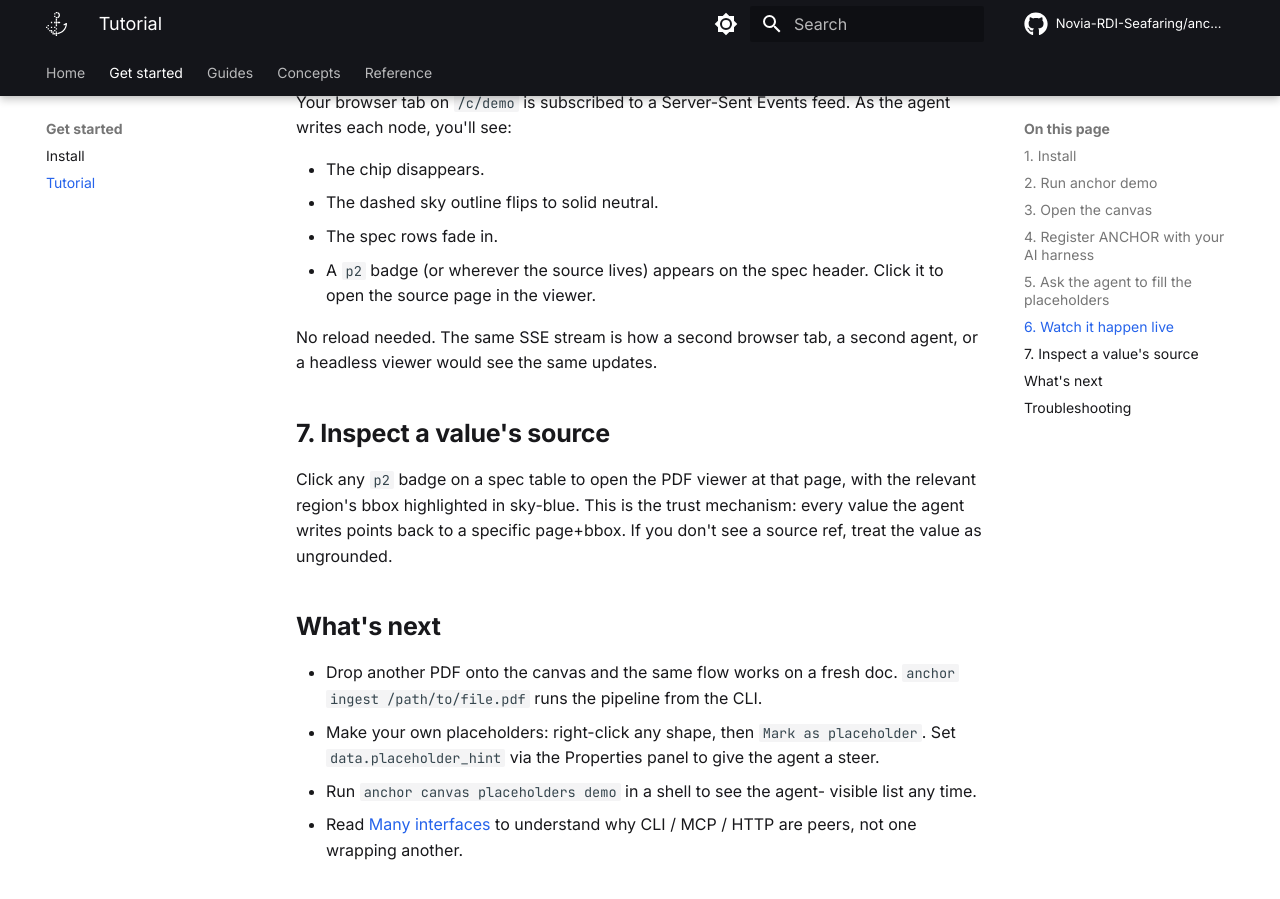
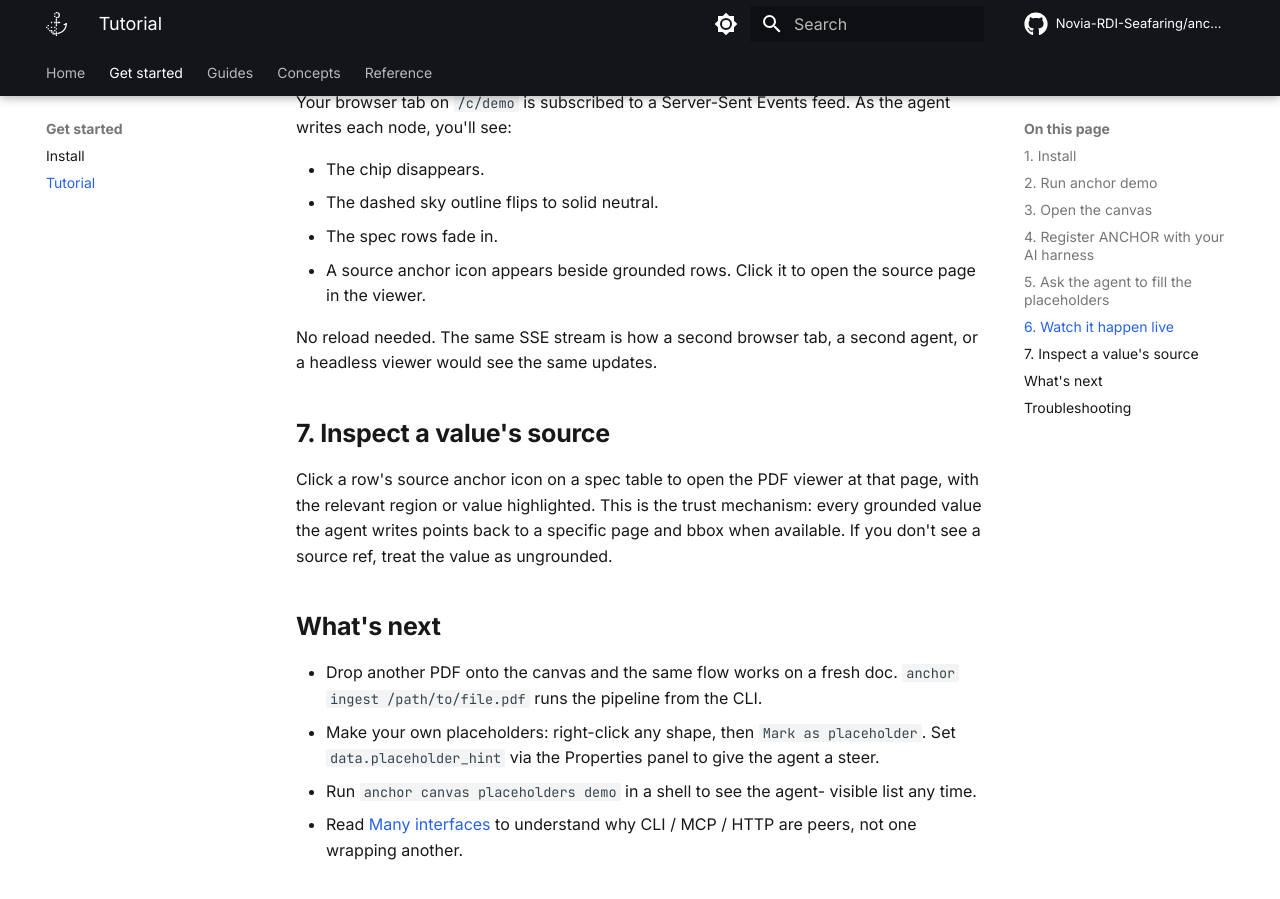
Before and after one commit to Novia-RDI-Seafaring/anchor, an MkDocs documentation site: the page built from docs/getting-started/tutorial.md, in a window 1280 px wide and 900 px high, scrolled down 2853 px. Built offline with MkDocs 1.6.1 and Material for MkDocs 9.7.7, drawn with Linux system fonts in a browser that asks for light colours; comment, search, counter and statistics services are not loaded.

```diff
--- a/docs/getting-started/tutorial.md
+++ b/docs/getting-started/tutorial.md
@@ -133,19 +133,19 @@ As the agent writes each node, you'll see:
 - The chip disappears.
 - The dashed sky outline flips to solid neutral.
 - The spec rows fade in.
-- A `p2` badge (or wherever the source lives) appears on the spec
-  header. Click it to open the source page in the viewer.
+- A source anchor icon appears beside grounded rows. Click it to open
+  the source page in the viewer.
 
 No reload needed. The same SSE stream is how a second browser tab, a
 second agent, or a headless viewer would see the same updates.
 
 ## 7. Inspect a value's source
 
-Click any `p2` badge on a spec table to open the PDF viewer at that
-page, with the relevant region's bbox highlighted in sky-blue. This is
-the trust mechanism: every value the agent writes points back to a
-specific page+bbox. If you don't see a source ref, treat the value as
-ungrounded.
+Click a row's source anchor icon on a spec table to open the PDF viewer
+at that page, with the relevant region or value highlighted. This is
+the trust mechanism: every grounded value the agent writes points back
+to a specific page and bbox when available. If you don't see a source
+ref, treat the value as ungrounded.
 
 ## What's next
 
```
Also changed, not shown: README.md (+19 -5 lines), docs/guides/documents-and-canvases.md (+16 -1 lines).
